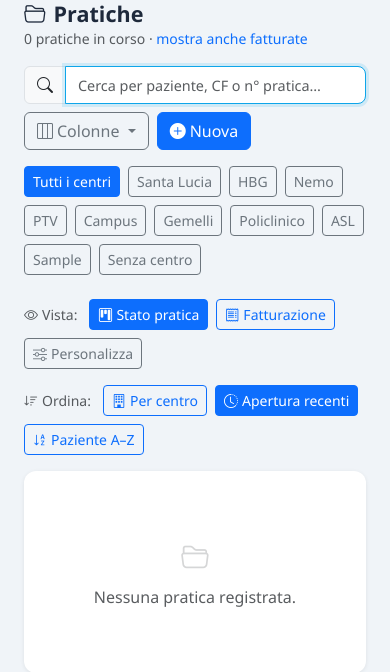
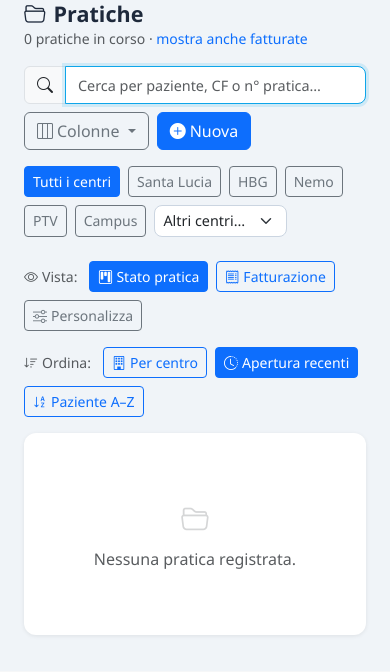
Before and after one commit to mattiamarsili-dot/gestionale-marginalita, a Flask app: page /pratiche in a window 390 px wide. Shown: the part 173-845 px from the top of the page. After the commit the page ends 810 px from the top, so only its background shows below. Run offline with Flask 3, Linux system fonts and the light colour scheme; the visitor is signed in with stand-in values (Sample User, id 1); tables that the repository leaves empty hold one stand-in row (values such as "Sample post"); some libraries are stand-ins or nearby versions.

Commit message:
Liste mobile: ricerca a riga intera, filtro centri compatto (5 + tendina)
- Filtro per centro: macro condivisa filtro_centri in _widgets.html. Su mobile
  restano bottoni solo i primi 5 centri (ordine config.CENTRI), gli altri +
  "Senza centro" vanno in una tendina; su schermi larghi invariato (tutti
  bottoni). Meno spazio verticale prima dei risultati.
- Ricerca: la barra prende tutta la riga su mobile (order:-1 così sta in cima),
  i pulsanti Colonne/Nuova vanno sotto.
- Service worker: CACHE gm-v3 -> gm-v4 e strategia network-first per gli asset
  statici. Prima erano cache-first e i deploy di CSS/JS non arrivavano mai alla
  PWA installata (causa per cui il fix ricerca mobile di c7f5f0f non si vedeva).

Co-Authored-By: Claude Sonnet 5 <noreply@anthropic.com>

```diff
--- a/app.py
+++ b/app.py
@@ -386,7 +386,7 @@ def service_worker():
     # Service worker minimale: cache dei soli asset statici (no pagine autenticate),
     # sufficiente a rendere l'app installabile. Servito da root per avere scope "/".
     js = """
-const CACHE = 'gm-v3';
+const CACHE = 'gm-v4';
 const ASSETS = [
   '/static/style.css', '/static/select-add.js',
   '/static/icons/icon-192.png', '/static/icons/icon-512.png',
@@ -403,7 +403,15 @@ self.addEventListener('fetch', (e) => {
   if (req.method !== 'GET') return;
   const url = new URL(req.url);
   if (url.pathname.startsWith('/static/') || url.pathname === '/manifest.webmanifest') {
-    e.respondWith(caches.match(req).then((r) => r || fetch(req)));
+    // Network-first: quando c'è rete si prende sempre la versione aggiornata
+    // (così i deploy di CSS/JS arrivano subito), con fallback alla cache offline.
+    e.respondWith(
+      fetch(req).then((resp) => {
+        const copy = resp.clone();
+        caches.open(CACHE).then((c) => c.put(req, copy));
+        return resp;
+      }).catch(() => caches.match(req))
+    );
   }
 });
 """
--- a/static/style.css
+++ b/static/style.css
@@ -46,8 +46,18 @@ body {
    sola e gli altri pulsanti vanno sotto. */
 @media (max-width: 575.98px) {
   .toolbar-lista { flex-wrap: wrap; }
-  .toolbar-lista .cerca-form { flex: 1 1 100%; min-width: 0; }
+  .toolbar-lista .cerca-form { flex: 1 1 100%; min-width: 0; order: -1; }
   .toolbar-lista .cerca-form .input-group { width: 100%; }
+}
+
+/* Filtro centri compatto: su mobile solo i primi 5 come bottoni, gli "altri"
+   in una tendina; su schermi larghi tutti bottoni e niente tendina. */
+.filtro-centri-select { width: auto; max-width: 11rem; flex: 0 0 auto; }
+@media (max-width: 575.98px) {
+  .filtro-centri .centro-extra { display: none; }
+}
+@media (min-width: 576px) {
+  .filtro-centri .filtro-centri-select { display: none; }
 }
 
 /* Cards */
--- a/templates/_widgets.html
+++ b/templates/_widgets.html
@@ -17,6 +17,43 @@
     </select>
     <input type="text" class="form-control mt-2 d-none js-add-input"
            placeholder="{{ nuovo }}" autocomplete="off">
+  </div>
+{% endmacro %}
+
+{# Filtro per centro delle liste (Pratiche/Clienti). Su schermi larghi tutti i
+   centri sono bottoni; su mobile restano bottoni solo i primi `n_rapidi`
+   (ordine di config.CENTRI) e il resto — più "Senza centro" — finisce in una
+   tendina, per occupare meno spazio verticale e vedere subito i risultati.
+   `endpoint` = nome route ('pratiche' | 'clienti'); `tutti_attivo` opzionale
+   per forzare l'evidenziazione di "Tutti i centri". #}
+{% macro filtro_centri(endpoint, centri, centro, q=None, n_rapidi=5, tutti_attivo=None) %}
+  {% set rapidi = centri[:n_rapidi] %}
+  {% set altri = centri[n_rapidi:] %}
+  {% set _tutti = tutti_attivo if tutti_attivo is not none else (not centro) %}
+  <div class="d-flex flex-wrap gap-2 mb-4 filtro-centri">
+    <a href="{{ url_for(endpoint, q=q or None) }}"
+       class="btn btn-sm {{ 'btn-primary' if _tutti else 'btn-outline-secondary' }}">Tutti i centri</a>
+    {% for c in rapidi %}
+    <a href="{{ url_for(endpoint, q=q or None, centro=c) }}"
+       class="btn btn-sm {{ 'btn-primary' if centro == c else 'btn-outline-secondary' }}">{{ c }}</a>
+    {% endfor %}
+    {% for c in altri %}
+    <a href="{{ url_for(endpoint, q=q or None, centro=c) }}"
+       class="btn btn-sm centro-extra {{ 'btn-primary' if centro == c else 'btn-outline-secondary' }}">{{ c }}</a>
+    {% endfor %}
+    <a href="{{ url_for(endpoint, q=q or None, centro='Senza centro') }}"
+       class="btn btn-sm centro-extra {{ 'btn-primary' if centro == 'Senza centro' else 'btn-outline-secondary' }}">Senza centro</a>
+    {# Tendina con gli "altri" centri: visibile solo su mobile (vedi style.css). #}
+    {% set _extra_attivo = (centro in altri) or (centro == 'Senza centro') %}
+    <select class="form-select form-select-sm filtro-centri-select {{ 'border-primary text-primary fw-semibold' if _extra_attivo }}"
+            aria-label="Altri centri"
+            onchange="if (this.value) window.location.href = this.value;">
+      <option value="">Altri centri…</option>
+      {% for c in altri %}
+      <option value="{{ url_for(endpoint, q=q or None, centro=c) }}" {{ 'selected' if centro == c }}>{{ c }}</option>
+      {% endfor %}
+      <option value="{{ url_for(endpoint, q=q or None, centro='Senza centro') }}" {{ 'selected' if centro == 'Senza centro' }}>Senza centro</option>
+    </select>
   </div>
 {% endmacro %}
 
--- a/templates/pratiche.html
+++ b/templates/pratiche.html
@@ -1,5 +1,5 @@
 {% extends "base.html" %}
-{% from "_widgets.html" import colonne_picker %}
+{% from "_widgets.html" import colonne_picker, filtro_centri %}
 {% block title %}Pratiche — Gestionale Altra Mobilità{% endblock %}
 
 {% block content %}
@@ -36,17 +36,8 @@
   </div>
 </div>
 
-<!-- Filtro per centro -->
-<div class="d-flex flex-wrap gap-2 mb-4">
-  <a href="{{ url_for('pratiche', q=q or None) }}"
-     class="btn btn-sm {{ 'btn-primary' if not centro else 'btn-outline-secondary' }}">Tutti i centri</a>
-  {% for c in centri %}
-  <a href="{{ url_for('pratiche', q=q or None, centro=c) }}"
-     class="btn btn-sm {{ 'btn-primary' if centro == c else 'btn-outline-secondary' }}">{{ c }}</a>
-  {% endfor %}
-  <a href="{{ url_for('pratiche', q=q or None, centro='Senza centro') }}"
-     class="btn btn-sm {{ 'btn-primary' if centro == 'Senza centro' else 'btn-outline-secondary' }}">Senza centro</a>
-</div>
+<!-- Filtro per centro (mobile: 5 rapidi + tendina; desktop: tutti i bottoni) -->
+{{ filtro_centri('pratiche', centri, centro, q) }}
 
 <!-- Viste predefinite (cambiano le colonne mostrate) -->
 <div class="d-flex flex-wrap align-items-center gap-2 mb-3">
```
Also changed, not shown: templates/clienti.html (+3 -12 lines).
